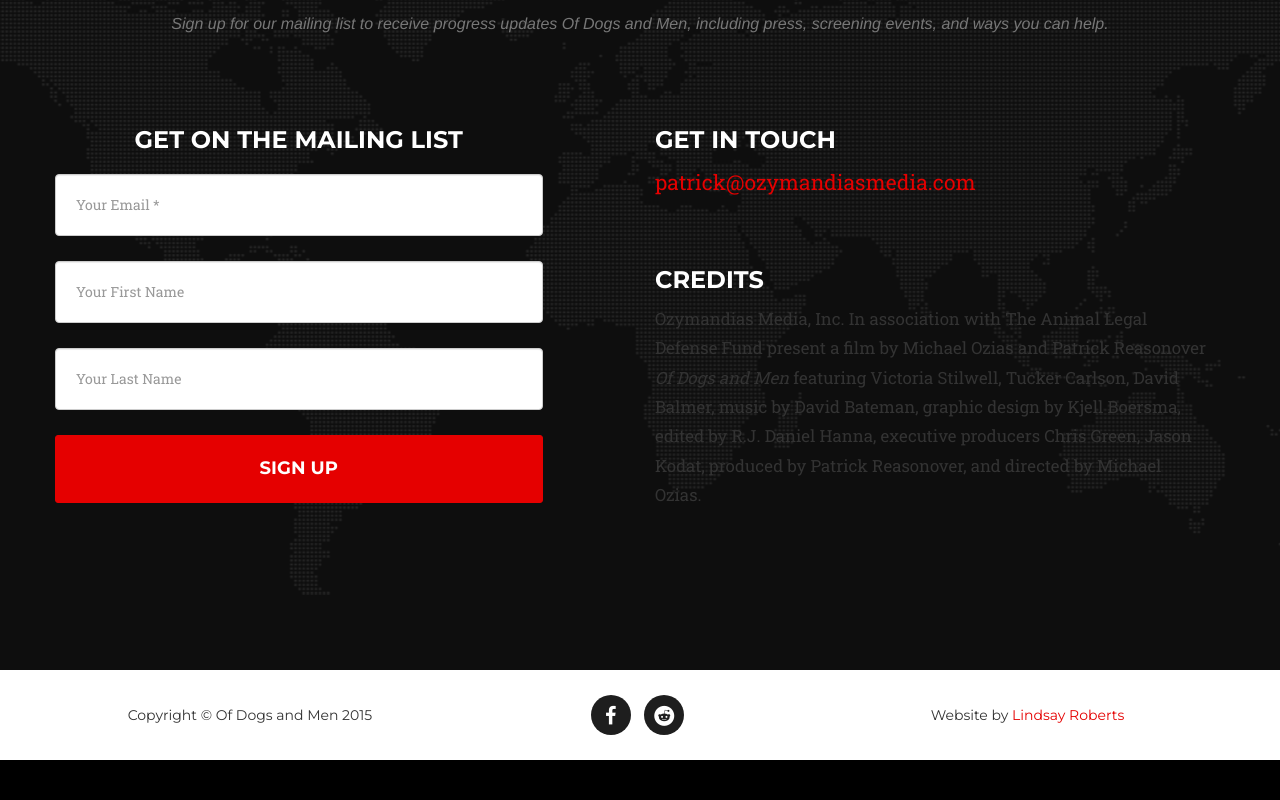
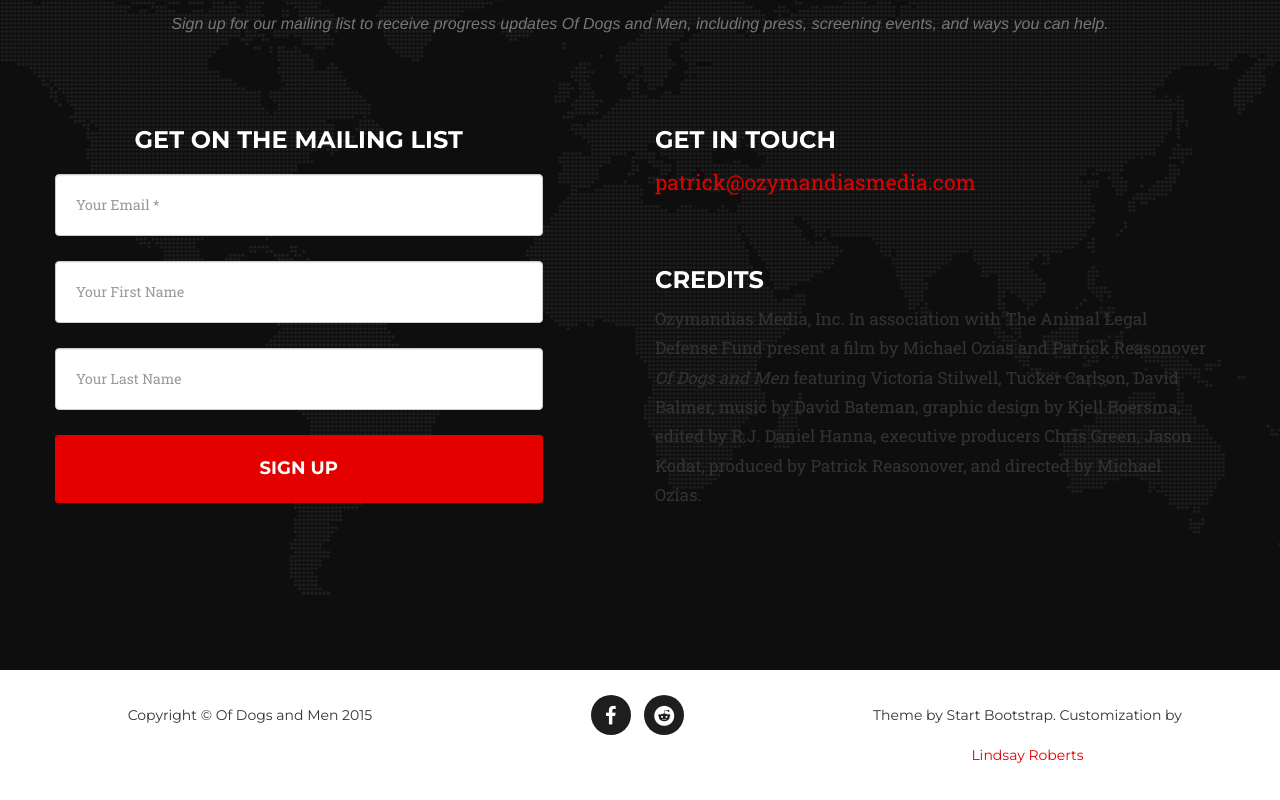
Before and after one commit to Scribblets/OfDogsAndMen, a plain HTML site: page index.html in a window 1280 px wide. Shown: the part 7041-7841 px from the top of the page. Before the commit the page ends 7801 px from the top, so only its background shows below. Drawn offline with nearby package versions, Linux system fonts and the light colour scheme; a web font is replaced by a local one.

Commit message:
Corrected Credits
Corrected the credits.

```diff
--- a/index.html
+++ b/index.html
@@ -605,7 +605,7 @@
                 </div>
                 <div class="col-md-4">
                     <ul class="list-inline quicklinks">
-                        <li>Website by <a href="#">Lindsay Roberts</a></li>
+                        <li>Theme by Start Bootstrap. Customization by <a href="https://www.linkedin.com/profile/view?id=257881617&trk=nav_responsive_tab_profile" target="_blank">Lindsay Roberts</a></li>
                     </ul>
                 </div>
             </div>
```
